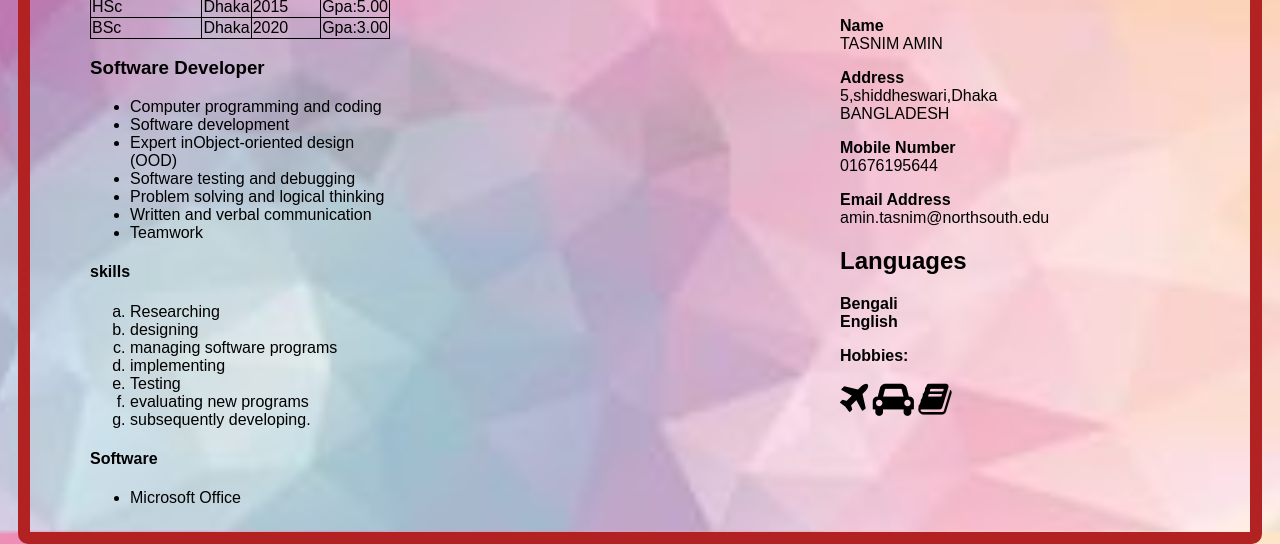
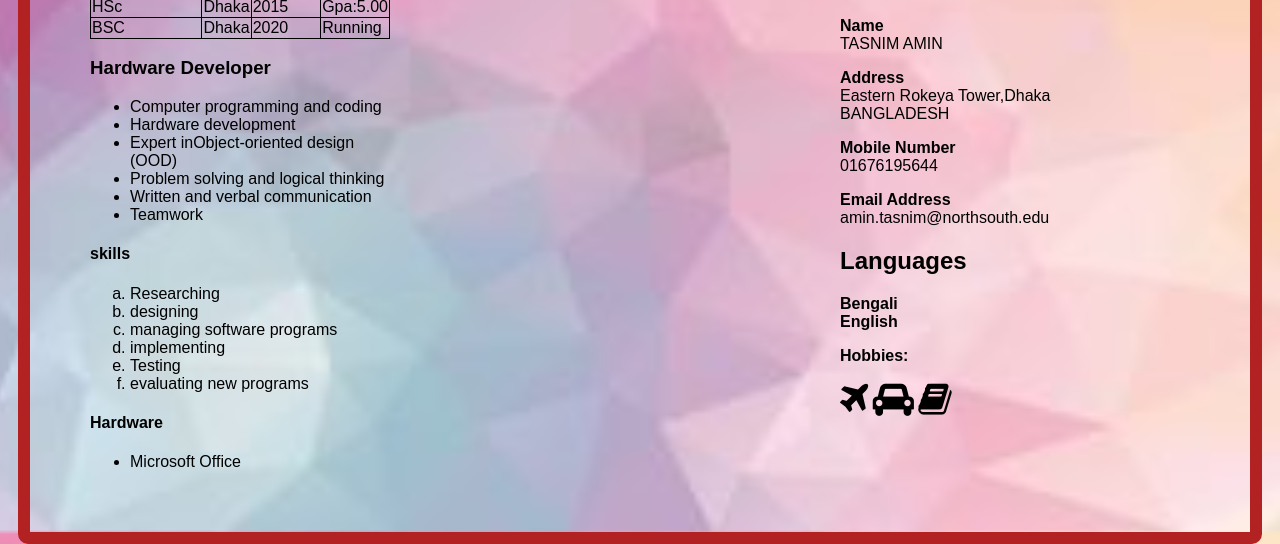
Before and after one commit to amin-tasnim/TasnimAmin_CV, a plain HTML site: page index.html in a window 1280 px wide. Shown: the part 295-839 px from the top of the page. Drawn offline with Linux system fonts and the light colour scheme.

Commit message:
Update index.html

```diff
--- a/index.html
+++ b/index.html
@@ -53,20 +53,19 @@ th {
 
             </tr>
             <tr>
-              <td>BSc</td>
+              <td>BSC</td>
               <td>Dhaka</td>
               <td>2020</td>
-              <td>Gpa:3.00</td>
+              <td>Running</td>
             </tr>
           </table>
-          <h3> Software Developer</h3>
+          <h3> Hardware Developer</h3>
 
 
             <ul>
               <li>Computer programming and coding</li>
-              <li>Software development</li>
-              <li>  Expert inObject-oriented design (OOD) </li>
-              <li>Software testing and debugging</li>
+              <li>Hardware development</li>
+              <li> Expert inObject-oriented design (OOD) </li>
               <li>Problem solving and logical thinking</li>
               <li>Written and verbal communication</li>
               <li>Teamwork</li>
@@ -81,10 +80,9 @@ th {
                 <li> implementing</li>
                 <li>Testing</li>
                 <li>evaluating new programs</li>
-                <li>subsequently developing.</li>
           </ol>
 
-          <h4>Software</h4>
+          <h4>Hardware</h4>
           <ul>
             <li>Microsoft Office</li>
 
@@ -99,7 +97,7 @@ th {
           <img src="img/ME.jpg" alt="Main Photo">
           <p><b>Name</b><br>TASNIM AMIN</p>
 
-                        <p><b>Address</b><br>5,shiddheswari,Dhaka<br>BANGLADESH</p>
+                        <p><b>Address</b><br>Eastern Rokeya Tower,Dhaka<br>BANGLADESH</p>
 
                         <p><b>Mobile Number</b><br>01676195644</p>
 
```
